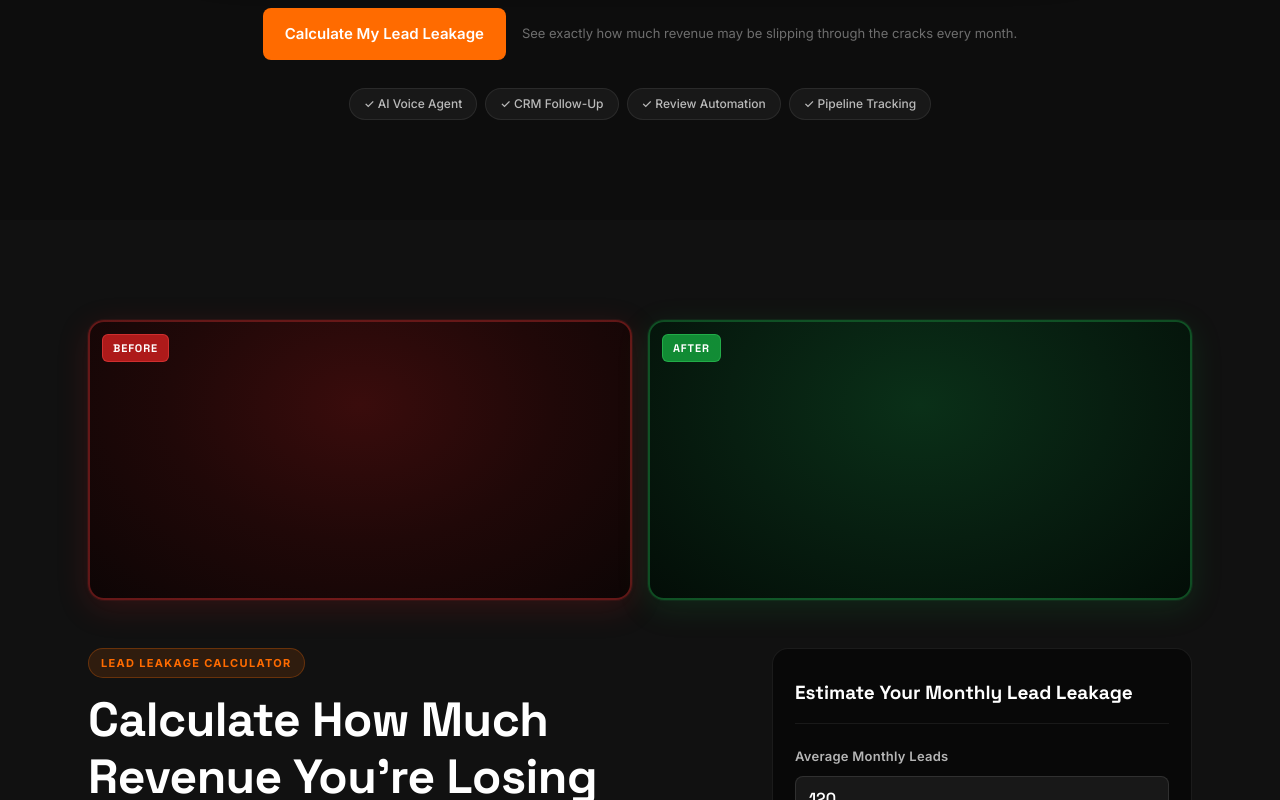
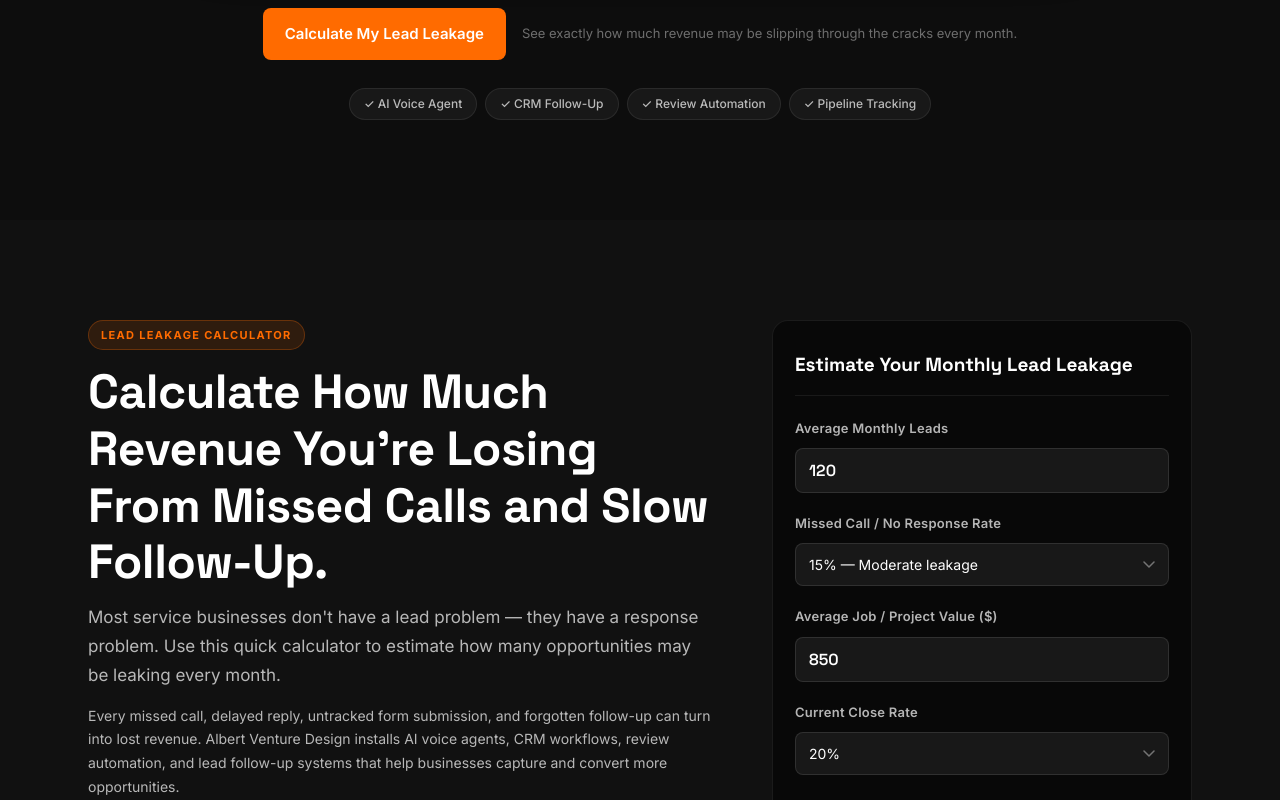
Before and after one commit to beingdennis95-jpg/albert-roofing-venture, a plain HTML site: page index.html in a window 1280 px wide. Shown: the part 3341-4141 px from the top of the page. Drawn offline with Linux system fonts and the light colour scheme.

Commit message:
Remove calc-showcase placeholder cards from calculator section
Co-Authored-By: Claude Sonnet 4.6 <noreply@anthropic.com>

```diff
--- a/index.html
+++ b/index.html
@@ -274,24 +274,6 @@
   <section class="section calc-section" id="roof-cost-calculator">
     <div class="container">
 
-      <!-- Dashboard Before/After Showcase -->
-      <!--
-        IMAGES REQUIRED — save these two files in the same folder as index.html:
-          avd-before.jpg  —  the red "Before" dashboard screenshot
-          avd-after.jpg   —  the green "After" dashboard screenshot
-        Gradient placeholders show until the images are added.
-      -->
-      <div class="calc-showcase">
-        <div class="calc-showcase-item cs-before">
-          <img src="avd-before.jpg" alt="Before: Leads were slipping through the cracks — 18 missed calls, 4h 12m response time, 9% pipeline health" onerror="this.style.display='none'">
-          <div class="cs-badge cs-badge-before">Before</div>
-        </div>
-        <div class="calc-showcase-item cs-after">
-          <img src="avd-after.jpg" alt="After: Better follow-up turned into more leads — 24 recovered calls, 68 new leads, 21 booked appointments, AI Voice Agent 24/7" onerror="this.style.display='none'">
-          <div class="cs-badge cs-badge-after">After</div>
-        </div>
-      </div>
-
       <div class="calc-layout">
 
         <div class="calc-copy">
--- a/styles.css
+++ b/styles.css
@@ -1754,85 +1754,3 @@ button { cursor: pointer; border: none; background: none; font-family: inherit;
     box-shadow: 0 20px 48px rgba(255,107,0,0.12), 0 4px 12px rgba(0,0,0,0.5);
   }
 }
-
-/* ── Calculator Dashboard Showcase ─────────────────────────────────── */
-.calc-showcase {
-  display: flex;
-  flex-direction: column;
-  gap: 16px;
-  margin-bottom: 48px;
-}
-
-.calc-showcase-item {
-  position: relative;
-  border-radius: var(--r-lg);
-  overflow: hidden;
-  flex: 1;
-}
-
-.calc-showcase-item img {
-  display: block;
-  width: 100%;
-  height: auto;
-  border-radius: var(--r-lg);
-  object-fit: cover;
-}
-
-/* Red "Before" placeholder — shows when avd-before.jpg is missing */
-.cs-before {
-  border: 2px solid rgba(220, 50, 50, 0.40);
-  box-shadow: 0 0 0 1px rgba(220, 50, 50, 0.10), 0 8px 32px rgba(200, 30, 30, 0.18);
-  min-height: 200px;
-  background: radial-gradient(ellipse at 50% 30%, #3a0c0c 0%, #200808 50%, #0d0505 100%);
-}
-
-/* Green "After" placeholder — shows when avd-after.jpg is missing */
-.cs-after {
-  border: 2px solid rgba(34, 180, 80, 0.38);
-  box-shadow: 0 0 0 1px rgba(34, 180, 80, 0.10), 0 8px 32px rgba(20, 160, 60, 0.16);
-  min-height: 200px;
-  background: radial-gradient(ellipse at 50% 30%, #0a3018 0%, #071e10 50%, #030d07 100%);
-}
-
-.cs-badge {
-  position: absolute;
-  top: 12px;
-  left: 12px;
-  font-family: var(--font-h);
-  font-size: 11px;
-  font-weight: 700;
-  letter-spacing: 0.08em;
-  text-transform: uppercase;
-  padding: 4px 10px;
-  border-radius: 6px;
-  pointer-events: none;
-}
-
-.cs-badge-before {
-  background: rgba(200, 30, 30, 0.85);
-  color: #fff;
-  border: 1px solid rgba(255, 80, 80, 0.4);
-}
-
-.cs-badge-after {
-  background: rgba(20, 160, 60, 0.85);
-  color: #fff;
-  border: 1px solid rgba(60, 220, 100, 0.4);
-}
-
-@media (min-width: 640px) {
-  .calc-showcase {
-    flex-direction: row;
-  }
-  .cs-before,
-  .cs-after {
-    min-height: 240px;
-  }
-}
-
-@media (min-width: 1024px) {
-  .cs-before,
-  .cs-after {
-    min-height: 280px;
-  }
-}
```
